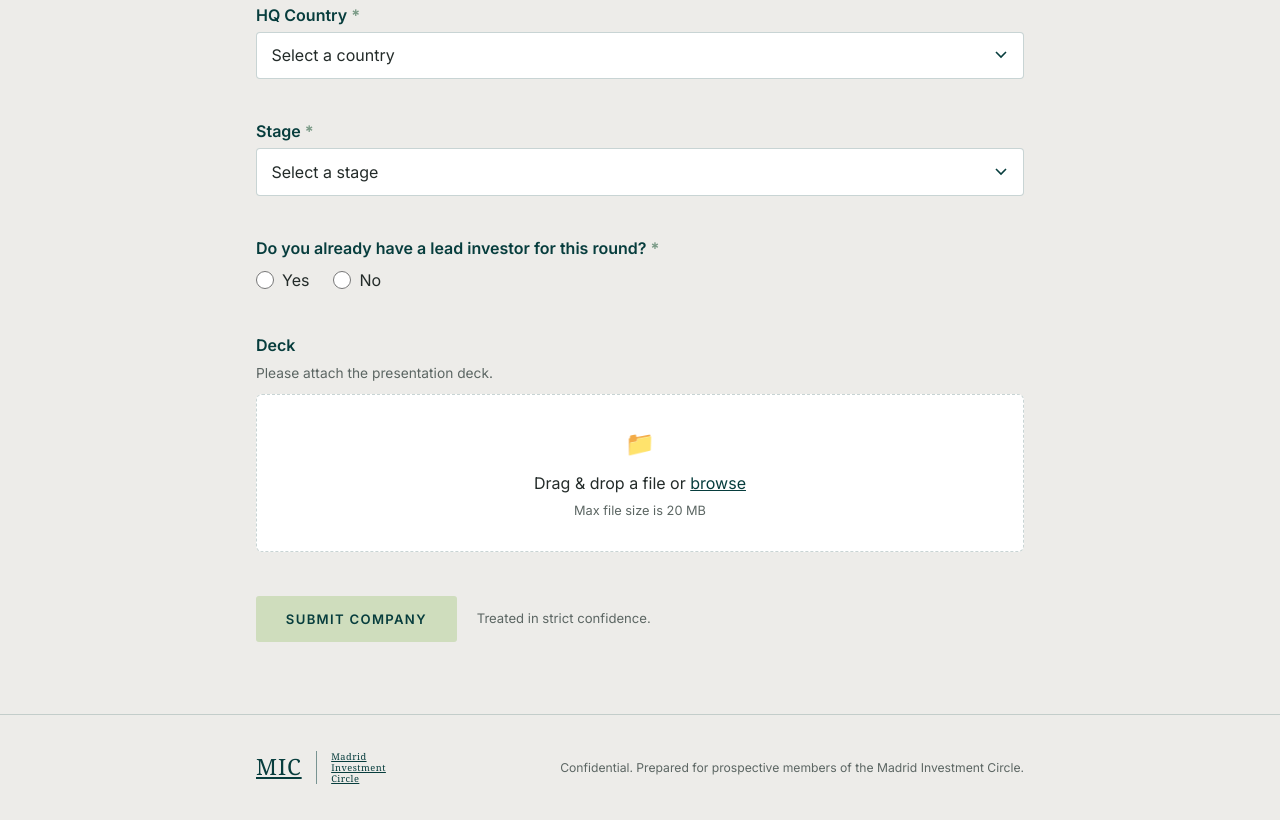
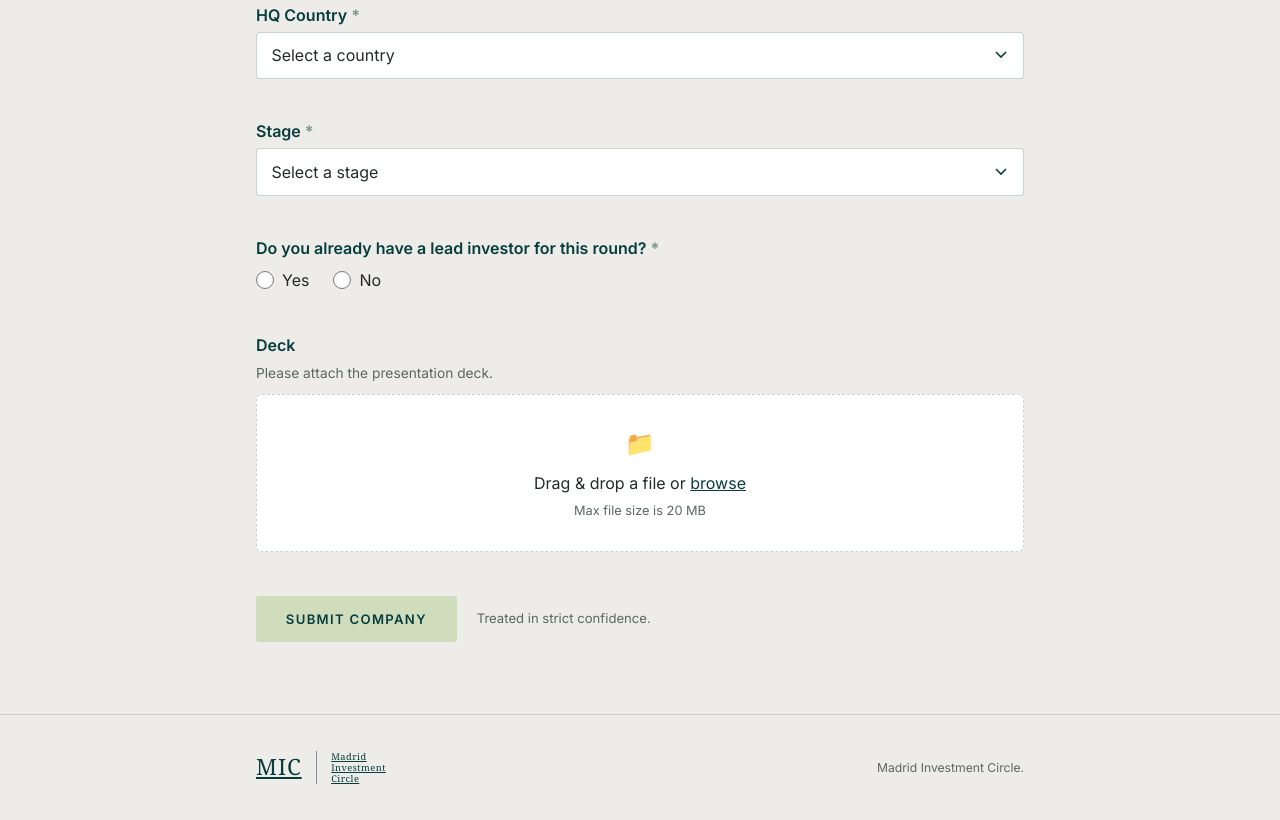
Before and after one commit to afsana16063/mic-website, a plain HTML site: page submit.html in a window 1280 px wide. Shown: the part 1527-2347 px from the top of the page. Drawn offline with Linux system fonts and the light colour scheme; a web font is replaced by a local one.

Commit message:
Update submit.html

```diff
--- a/submit.html
+++ b/submit.html
@@ -667,10 +667,7 @@
           <span class="mono">MIC</span><span class="rule"></span>
           <span class="words">Madrid<br />Investment<br />Circle</span>
         </a>
-        <p class="foot-meta">
-          Confidential. Prepared for prospective members of the Madrid
-          Investment Circle.
-        </p>
+        <p class="foot-meta">Madrid Investment Circle.</p>
       </div>
     </footer>
 
```
